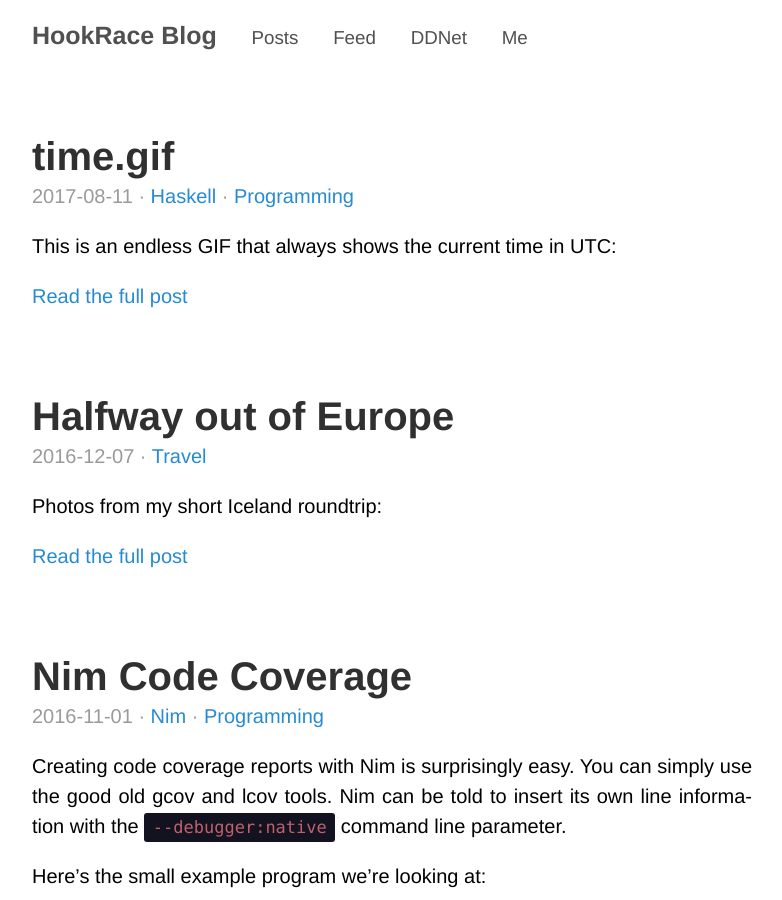
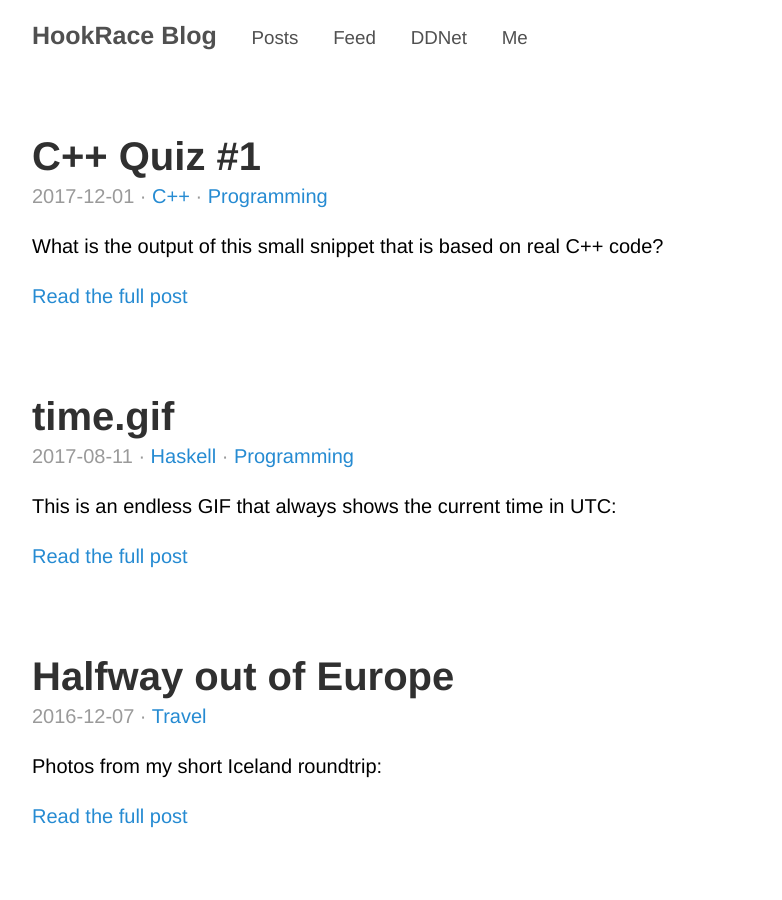
Before and after one commit to HookRace/hookrace-web, a Jekyll site: the page built from www/index.html, in a window 1280 px wide and 900 px high. Shown: the whole window, without its empty margins (248-1030 px from the left). Built offline with Jekyll 4.4.1, drawn with Linux system fonts in a browser that asks for light colours; Markdown is read by kramdown in place of the engine named in the settings; some of the changed lines change nothing that is shown.

Commit message:
C++ Quiz #1

````diff
--- a/www/_config.yml
+++ b/www/_config.yml
@@ -1,5 +1,5 @@
 # Dependencies
-markdown:         redcarpet
+markdown:         kramdown
 redcarpet:
   extensions: [tables, with_toc_data]
 highlighter:      pygments
--- /dev/null
+++ b/www/_posts/2017-12-01-cpp-quiz-1.markdown
@@ -0,0 +1,111 @@
+---
+layout: post
+title:  "C++ Quiz #1"
+tags: C++ Programming
+permalink: /blog/cpp-quiz-1/
+---
+
+What is the output of this small snippet that is based on real C++ code?
+
+<!--more-->
+
+{% highlight cpp %}
+#include <iostream>
+
+struct Foo
+{
+    Foo() { std::cout << "standard" << std::endl; }
+    Foo(const Foo&) { std::cout << "copy" << std::endl; }
+    Foo(int) { std::cout << "int" << std::endl; }
+    Foo(int, int) { std::cout << "int, int" << std::endl; }
+    Foo(const Foo&, int) { std::cout << "Foo, int" << std::endl; }
+    Foo(int, const Foo&) { std::cout << "int, Foo" << std::endl; }
+};
+
+void f(Foo) {}
+
+struct Bar
+{
+    int m_i;
+    int m_j;
+
+    Bar()
+    {
+        f(Foo(m_i, m_j));
+        f(Foo(m_i));
+        Foo(m_i, m_j);
+        Foo(m_i);
+        Foo(m_i, m_j);
+    }
+};
+
+int main()
+{
+    Bar();
+}
+{% endhighlight %}
+
+The code compiles without warnings with clang++ 5.0.0 as well as g++ 7.2.0 using `-Wall -Wextra`.
+
+<script language="javascript">
+function toggle() {
+    var spoiler = document.getElementById("spoiler");
+    spoiler.style.display = (spoiler.style.display == "block") ? "none" : "block";
+}
+</script>
+
+<h2><a href="javascript:toggle();">Solution</a></h2>
+
+<div id="spoiler" style="display: none" markdown="1">
+The preliminaries are simple:
+
+- We have a struct Foo with a few different constructors, each of which prints a text that represents its parameter types.
+- We have a struct Bar with two members, `m_i` and `m_j`.
+- The `main` function calls the standard constructor of Bar.
+
+The constructor of Bar is where the magic happens, so let's go through it line by line:
+
+1. `f(Foo(m_i, m_j))` creates a temporary Foo object by calling the Foo constructor with `m_i` and `m_j` as parameters, so `int, int` is printed. The resulting Foo object is then passed to the function `f`.
+2. `f(Foo(m_i))` works analogously, it calls  the Foo constructor with `m_i` as parameter, so `int` is printed. The resulting Foo object is then passed to the function `f`.
+3. `Foo(m_i, m_j)` works the same as the first line, except it doesn't pass the resulting temporary Foo object to a function, so it is destroyed again immediately.
+4. So far so good, but now look closely. `Foo(m_i)` surprisingly behaves entirely differently from all the previous lines. It does *not* call the Foo constructor with `m_i` as the parameter. Instead it creates a Foo object of the name `m_i`, just like `Foo m_i` would. So `standard` is printed.
+5. Now the last line looks just like the third line, but it still does something different. Why? Because the name `m_i` is no longer referring to the `int m_i` member of Bar. Instead `m_i` is now referring to a local variable of type `Foo`, so `Foo(m_i, m_j)` prints `Foo, int`.
+
+## Explanation
+
+Thus spoke the C++ standard:
+
+> §8.3 Meaning of declarators
+>
+> [...]
+>
+> 6 In a declaration `T D` where `D` has the form
+>
+> _( D1 )_
+>
+> the type of the contained _declarator-id_ is the same as that of the contained _declarator-id_ in the declaration
+>
+> `T D1`
+>
+> Parentheses do not alter the type of the embedded `declarator-id`, but they can alter the binding of complex declarators.
+
+This kind of ambiguous parsing can lead to dangerous situations, as is documented in [DCL53-CPP](https://wiki.sei.cmu.edu/confluence/display/cplusplus/DCL53-CPP.+Do+not+write+syntactically+ambiguous+declarations). A similar example is also available in Wikipedia's [most vexing parse article](https://en.wikipedia.org/wiki/Most_vexing_parse).
+
+## Future Directions
+
+The upcoming Clang version will have a warning for this:
+
+```
+y.cpp:25:12: warning: parentheses were disambiguated as redundant parentheses around declaration of variable named
+      'm_i' [-Wvexing-parse]
+        Foo(m_i);
+           ^~~~~
+y.cpp:25:9: note: add enclosing parentheses to perform a function-style cast
+        Foo(m_i);
+        ^
+        (       )
+y.cpp:25:12: note: remove parentheses to silence this warning
+        Foo(m_i);
+           ^   ~
+```
+</div>
````
